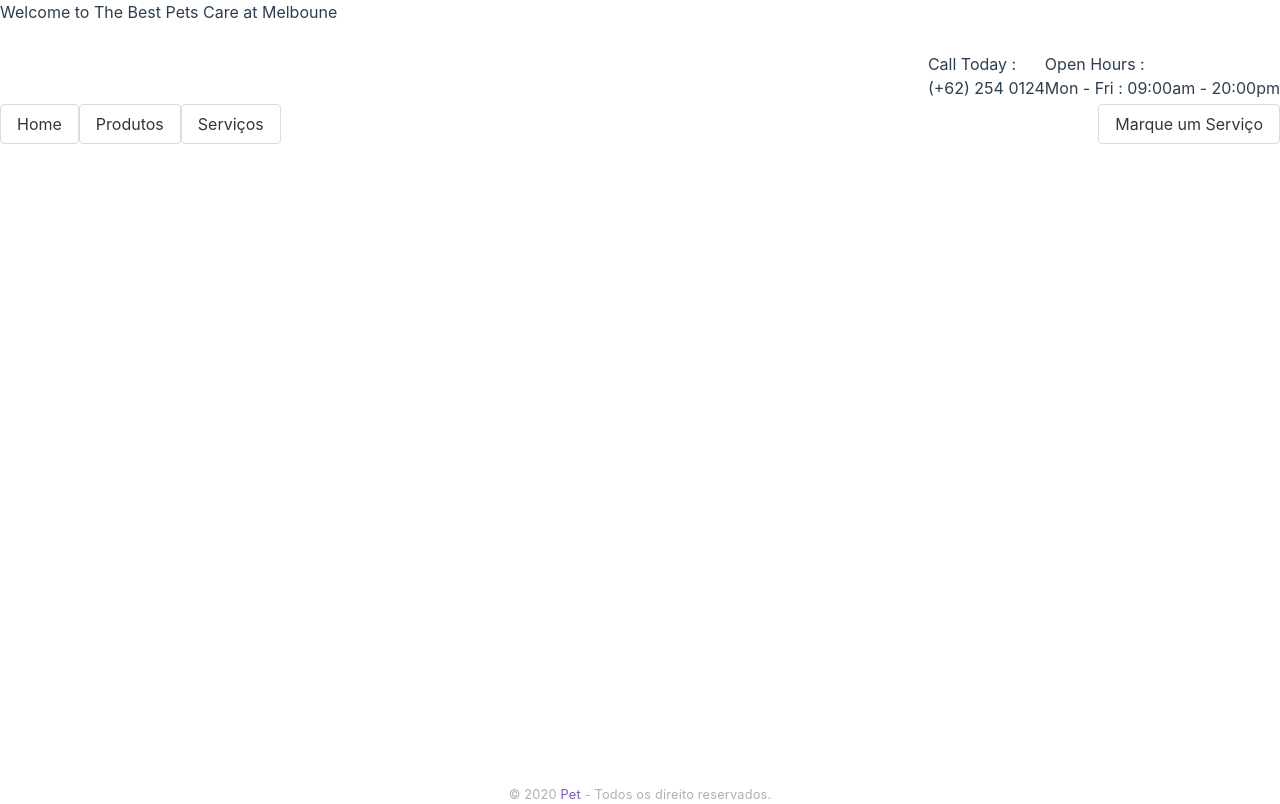
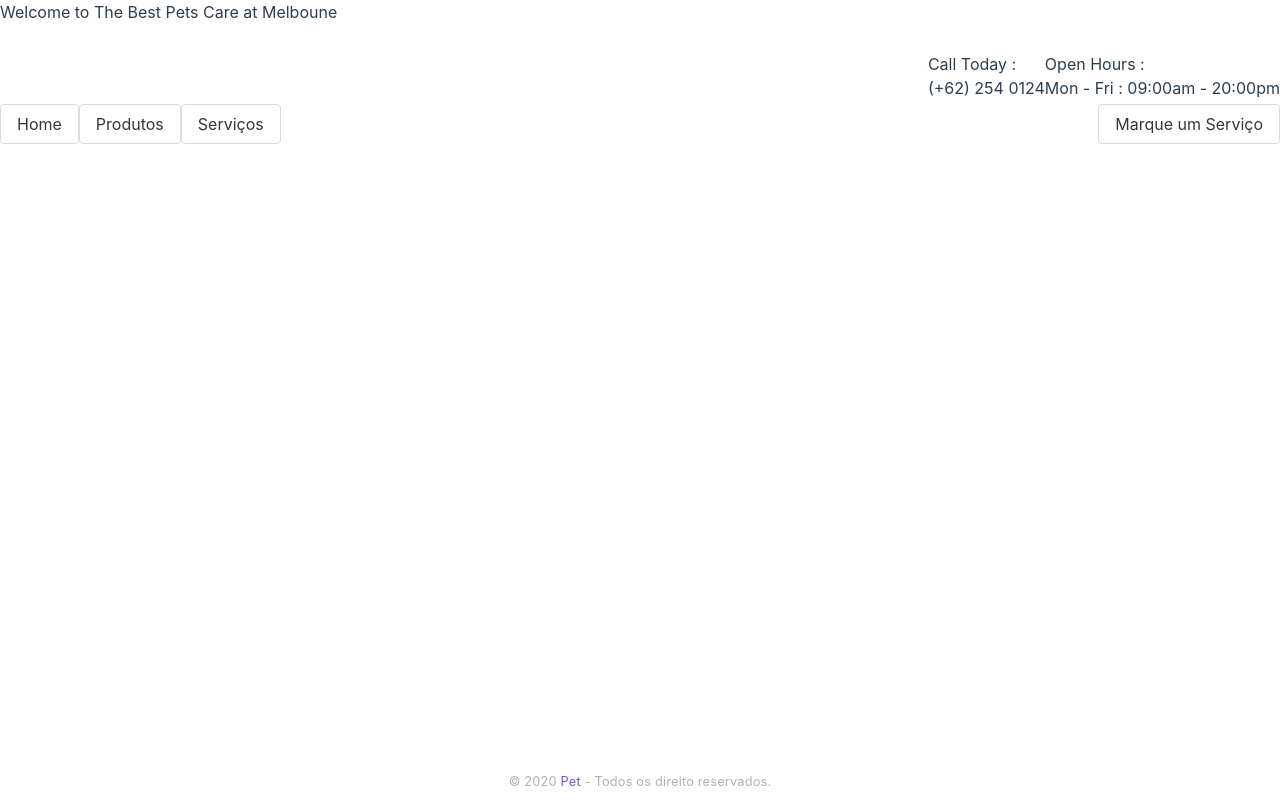
Before and after one commit to guimeneguello/trabalhoWeb1sem2020, a Vue app in the folder pet/: page / in a window 1280 px wide. Built offline with nearby package versions, Linux system fonts and the light colour scheme.

Commit message:
tirar margem do fotter

```diff
--- a/pet/src/scss/_Footer.scss
+++ b/pet/src/scss/_Footer.scss
@@ -1,7 +1,6 @@
 @import "@/scss/_Colors.scss";
 
 .footer-home {
-    margin-top: 1%;
     font-size: 0.8rem;
     letter-spacing: 0.18px;
     color: $grey-2;
```
